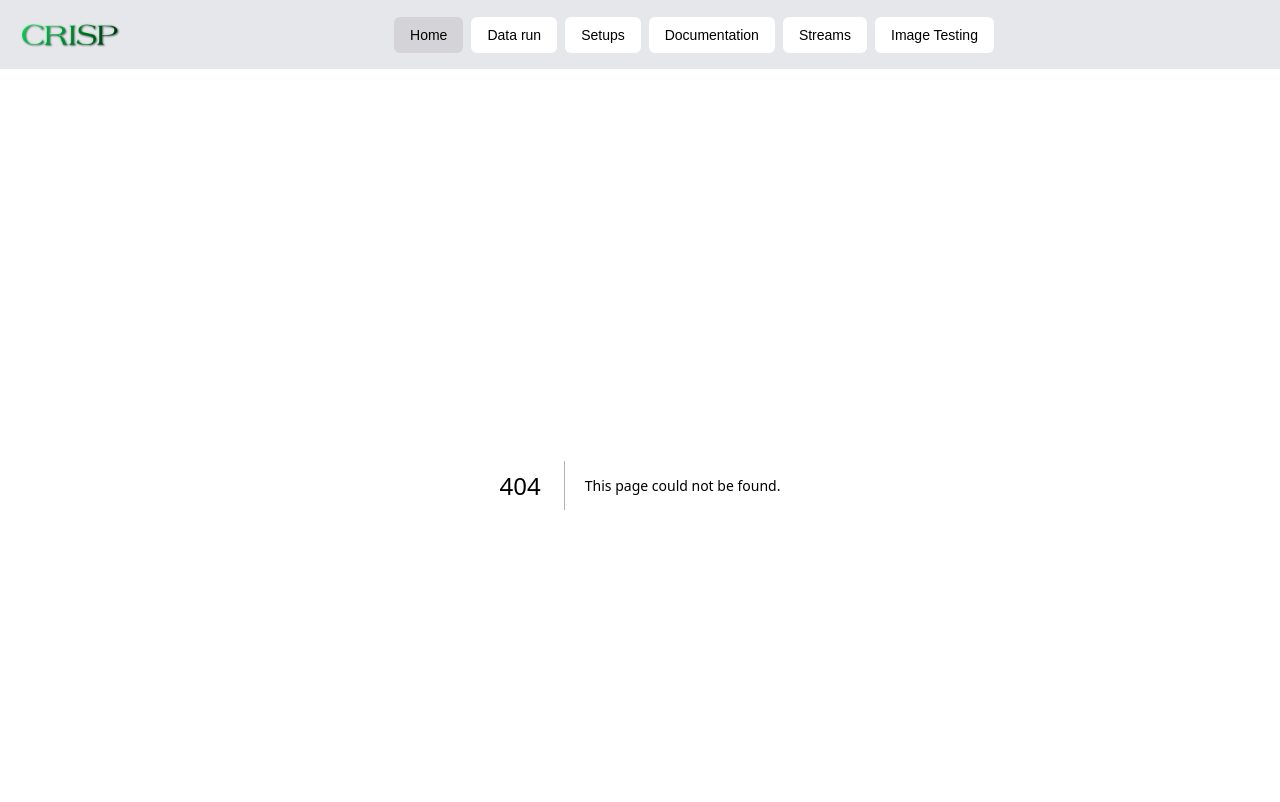
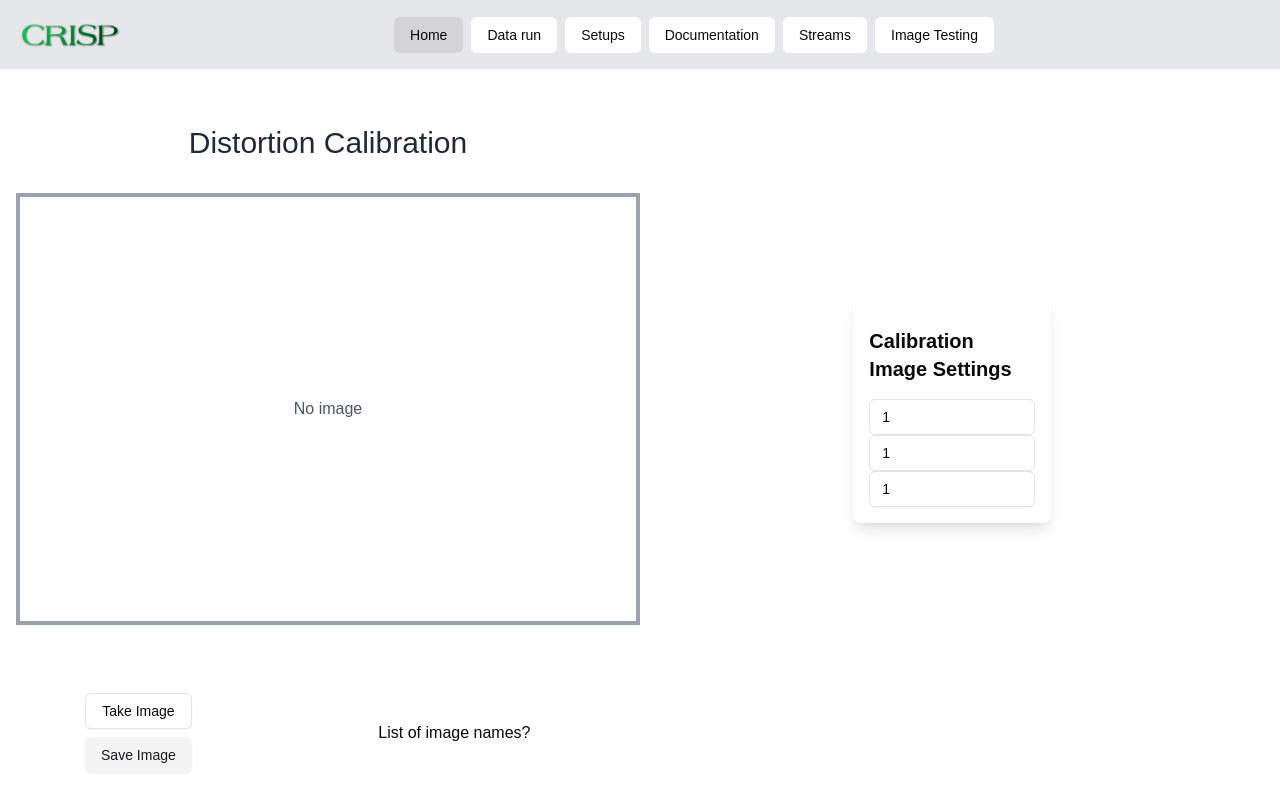
Before and after one commit to rdef12/CRISP, a Next.js app in the folder frontend/: page /setup/1/1/distortion_calibration in a window 1280 px wide. Before the commit this address had no page. Shown: the top 802 px of the page. Built offline with nearby package versions, Linux system fonts and the light colour scheme.

Commit message:
First iteration of the distortion page layout. Going to make more compact now so the proportions are better and no scrolling is needed...

```diff
--- /dev/null
+++ b/frontend/app/setup/[id]/[username]/distortion_calibration/page.tsx
@@ -0,0 +1,92 @@
+"use client";
+
+import { useState } from "react";
+import Image from 'next/image';  // Import the Next.js Image component
+import { Button } from "@/components/ui/button"
+import { Input } from "@/components/ui/input";
+
+interface CalibrationImageProps {
+  gain: number;
+  xGridDimension: number;
+  yGridDimension: number;
+}
+
+export default function DistortionPage() {
+  const imageUrl = null
+  const [formData, setFormData] = useState<CalibrationImageProps>({
+    gain: 1,
+    xGridDimension: 1,
+    yGridDimension: 1,
+  });
+
+  const handleChange = (e: React.ChangeEvent<HTMLInputElement>) => {
+    const { name, value } = e.target;
+    setFormData((prevData) => ({
+      ...prevData,
+      [name]: value,
+    }));
+  };
+
+  return (
+    <div className="grid grid-cols-[1fr_1fr] grid-rows-[1fr_4fr_2fr] gap-0">
+      <div id="title" className="p-4 col-start-1 row-start-1 flex items-center justify-center text-center">
+        <h1 className="text-2xl md:text-3xl font-medium tracking-normal text-gray-800 text-center mt-6 mb-4">
+          Distortion Calibration
+        </h1>
+      </div>
+      <div id="image" className="p-4 flex items-center justify-center col-start-1 row-start-2 border-4 border-gray-400">
+        {imageUrl ? (
+          <Image
+            src={imageUrl}
+            alt="Content"
+            width={500}
+            height={500}
+            className="object-contain"
+          />
+        ) : (
+          <div className="w-full h-full flex items-center justify-center text-gray-600">
+            No image
+          </div>
+        )}
+      </div>
+      <div id="buttons" className="grid grid-cols-5 gap-2 col-start-1 row-start-3">
+        <div className="col-start-1 col-end-3 flex flex-col items-center justify-center space-y-2">
+            <Button variant="outline" className="px-4 py-2">Take Image</Button>
+            <Button variant="secondary" className="px-4 py-2 mt-8">Save Image</Button>
+        </div>
+        <div className="col-start-3 col-end-6 flex items-center justify-center text-center">
+            List of image names?
+        </div>
+      </div>
+
+      <div id="settings" className="p-4 col-start-2 row-start-2 flex items-center justify-center">
+        <div className="w-full md:w-1/3 p-4 bg-white shadow-lg rounded-lg">
+          <div>
+            <h3 className="text-xl font-semibold mt-4 mb-4">Calibration Image Settings</h3>
+            <Input
+              type="number"
+              name="gain"
+              placeholder="Gain"
+              value={formData.gain}
+              onChange={handleChange}
+            />
+            <Input
+              type="text"
+              name="xGridDimension"
+              placeholder="x"
+              value={formData.xGridDimension}
+              onChange={handleChange}
+            />
+            <Input
+              type="text"
+              name="yGridDimension"
+              placeholder="y"
+              value={formData.yGridDimension}
+              onChange={handleChange}
+            />
+          </div>
+        </div>
+      </div>
+    </div>
+  );
+}
```
